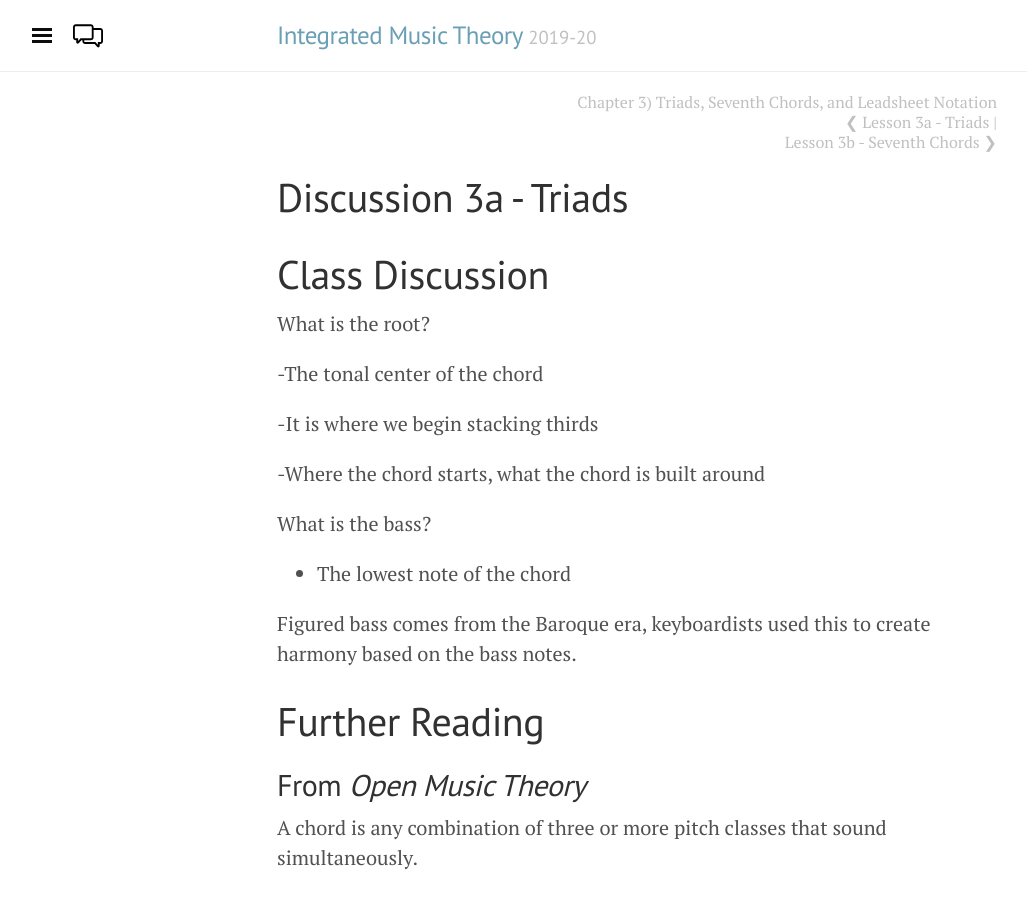
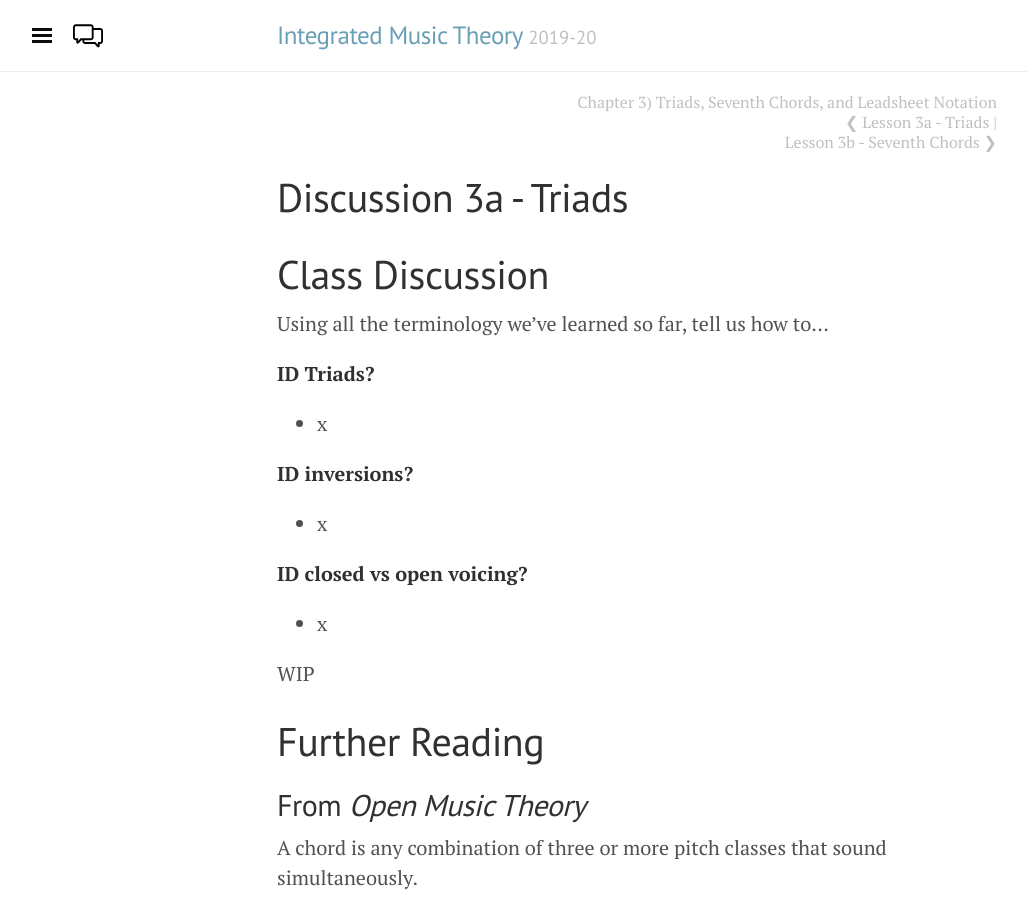
Before and after one commit to intmus/inttheory19-20, a Jekyll site: the page built from _03-triads-7chords-leadsheet/a2-triads.md, in a window 1280 px wide and 900 px high. Shown: the whole window, without its empty margins (3-1030 px from the left). Built offline with Jekyll 4.4.1, drawn with Linux system fonts in a browser that asks for light colours.

Commit message:
Added class discussion q's
I also took out last year's discussion (after checking that it was still on the 18-19 ver of the textbook) because it hadn't been replaced with a TBD yet

```diff
--- a/_03-triads-7chords-leadsheet/a2-triads.md
+++ b/_03-triads-7chords-leadsheet/a2-triads.md
@@ -5,19 +5,18 @@ title: Discussion 3a - Triads
 
 # Class Discussion
 
-What is the root?
+Using all the terminology we've learned so far, tell us how to...
 
--The tonal center of the chord
+**ID Triads?**
+- x
 
--It is where we begin stacking thirds
+**ID inversions?**
+- x
 
--Where the chord starts, what the chord is built around
+**ID closed vs open voicing?**
+- x
 
-What is the bass?
-
-- The lowest note of the chord
-
-Figured bass comes from the Baroque era, keyboardists used this to create harmony based on the bass notes.
+WIP
 
 # Further Reading
 
```
